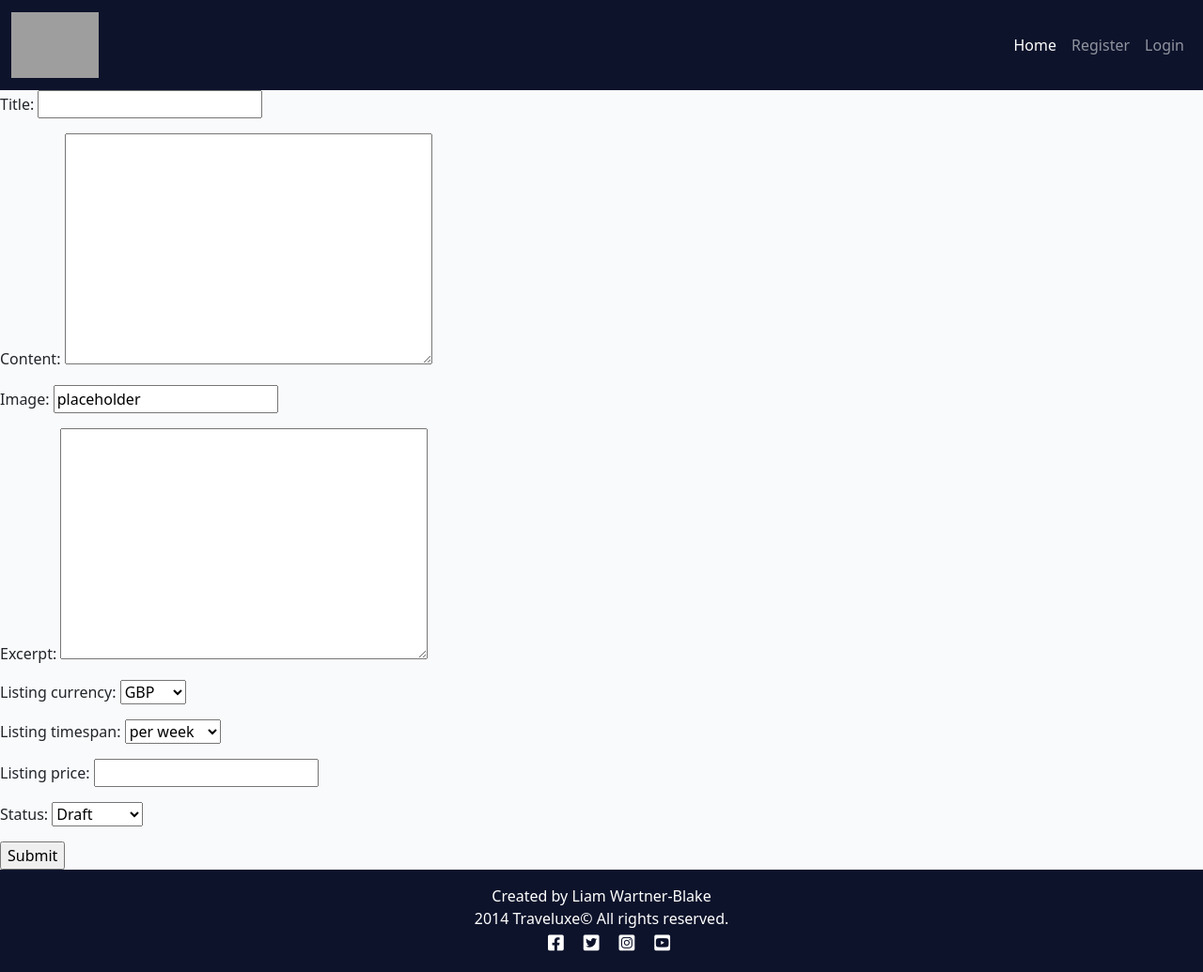
After one commit to Liam-WB/DjangoTraveluxe2, a Django app: page /post-form/ in a window 1280 px wide. The commit adds this page. Shown: the whole page at 94% size. Run offline with Django 3.2, Linux system fonts and the light colour scheme; grey boxes are pictures that could not be loaded.

Commit message:
-Add Create a Post function, form -Discovered bug where author conflicts with form -Add changes to footer style, footer content

```diff
--- a/market/models.py
+++ b/market/models.py
@@ -53,3 +53,24 @@ class Comment(models.Model):
 
     def __str__(self):
         return f"comment {self.body} by {self.name}"
+
+class GeeksModel(models.Model):
+
+    title = models.CharField(max_length=200, unique=True)
+    author = models.ForeignKey(
+        User, on_delete=models.CASCADE, related_name="geek_posts")
+    updated_on = models.DateTimeField(auto_now=True)
+    content = models.TextField()
+    featured_image = CloudinaryField('image', default='placeholder')
+    excerpt = models.TextField(blank=True)
+    created_on = models.DateTimeField(auto_now=True)
+    status = models.IntegerField(choices=STATUS, default=0)
+    listing_price = models.CharField(
+        max_length=15,
+        validators=[RegexValidator("^[0-9]")],
+        )
+    listing_currency = models.CharField(max_length=100, choices=PRICE_CURRENCY, default="GBP")
+    listing_timespan = models.CharField(max_length=100, choices=PRICE_INCREMENT, default="per month")
+
+    def __str__(self):
+        return self.title
--- a/market/urls.py
+++ b/market/urls.py
@@ -1,9 +1,11 @@
 from . import views
 from django.urls import path
+from .views import PostCreate
 
 
 urlpatterns = [
     path('', views.PostList.as_view(), name='home'),
-    path('<slug:slug>/', views.PostDetail.as_view(), name='post_detail'),
+    path('post-detail/<slug:slug>/', views.PostDetail.as_view(), name='post_detail'),
     path('like/<slug:slug>', views.PostLike.as_view(), name='post_like'),
+    path('post-form/', PostCreate.as_view(), name='post_form'),
 ]
--- a/market/views.py
+++ b/market/views.py
@@ -1,4 +1,5 @@
 from django.shortcuts import render, get_object_or_404, reverse
+from django.views.generic.edit import CreateView
 from django.views import generic, View
 from django.http import HttpResponseRedirect
 from .models import Post
@@ -75,3 +76,8 @@ class PostLike(View):
             post.likes.add(request.user)
 
         return HttpResponseRedirect(reverse('post_detail', args=[slug]))
+
+class PostCreate(CreateView):
+    model = Post
+    fields = ('title', 'content', 'featured_image', 'excerpt', 'listing_currency', 'listing_timespan', 'listing_price', 'status')
+    template_name = "post_form.html"
--- a/static/css/style.css
+++ b/static/css/style.css
@@ -138,3 +138,13 @@ body {
     background: transparent;
     border: none;
 }
+
+.about-container {
+    background-color: #E84610;
+}
+
+.icons {
+    text-decoration: none;
+    font-size: larger;
+    color: white;
+}
--- a/templates/base.html
+++ b/templates/base.html
@@ -35,16 +35,16 @@
                 <span class="navbar-toggler-icon"></span>
             </button>
             <div class="collapse navbar-collapse" id="navbarText">
-                <ul class="navbar-nav me-auto mb-2 mb-lg-0">
+                <ul class="navbar-nav ms-auto mb-2 mb-lg-0">
                     <li class="nav-item">
                         <a class="nav-link active" aria-current="page" href="{% url 'home' %}">Home</a>
                     </li>
                     {% if user.is_authenticated %}
                     <li class="nav-item">
-                        <a class="nav-link" href="{% url 'account_logout' %}">Logout</a>
+                        <a class="nav-link" href="{% url 'post_form' %}">Create a post</a>
                     </li>
                     <li class="nav-item">
-                        <a class="nav-link" href="{% url 'account_logout' %}">Create Post</a>
+                        <a class="nav-link" href="{% url 'account_logout' %}">Logout</a>
                     </li>
                     {% else %}
                     <li class="nav-item">
@@ -55,9 +55,6 @@
                     </li>
                     {% endif %}
                 </ul>
-                <span class="navbar-text text-muted">
-                    Adventures of a software developer
-                </span>
             </div>
         </div>
     </nav>
@@ -84,11 +81,20 @@
     <!-- Footer -->
     <footer class="footer mt-auto py-3 dark-bg">
             <p class="m-0 text-center text-white">Created by Liam Wartner-Blake</p>
+            <p class="m-0 text-center text-white">2014 Traveluxe© All rights reserved.</p>
             <p class="m-0 text-center text-white">
+                <a class="icons" href="facebook.com">
                     <i class="fab fa-facebook-square ms-3"></i>
+                </a>
+                <a class="icons" href="twitter.com">
                     <i class="fab fa-twitter-square ms-3"></i>
+                </a>
+                <a class="icons" href="instagram.com">
                     <i class="fab fa-instagram-square ms-3"></i>
+                </a>
+                <a class="icons" href="youtube.com">
                     <i class="fab fa-youtube-square ms-3"></i>
+                </a>
             </p>
     </footer>
     <script>
--- /dev/null
+++ b/templates/post_form.html
@@ -0,0 +1,12 @@
+{% extends "base.html" %} {% block content %}
+<form method="POST" enctype="multipart/form-data">
+
+    <!-- Security token -->
+    {% csrf_token %}
+
+    <!-- Using the formset -->
+    {{ form.as_p }}
+
+    <input type="submit" value="Submit">
+</form>
+{%endblock%}
```
Also changed, not shown: templates/about.html (added, +10 -0 lines), templates/contact.html (added, +10 -0 lines), market/migrations/0006_geeksmodel.py (added). Lines whose indentation alone changed are shown as unchanged.
